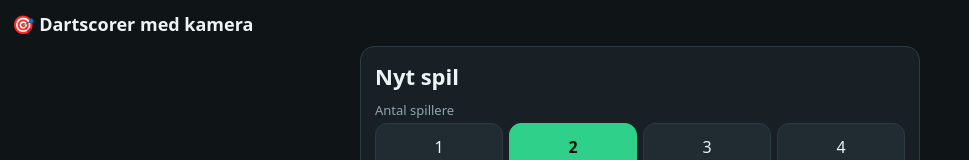
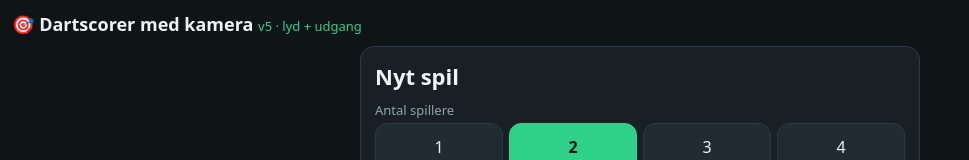
Before and after one commit to hemeni/Dart, a plain HTML site: page index.html in a window 1280 px wide. Shown: the top 160 px of the page, without its empty margins (0-969 px from the left). Drawn offline with Linux system fonts and the light colour scheme.

Commit message:
Add files via upload

```diff
--- a/index.html
+++ b/index.html
@@ -56,7 +56,7 @@ input[type=range]{width:100%}
 </style>
 </head>
 <body>
-<h1><span>🎯 Dartscorer med kamera</span><small id="topinfo"></small></h1>
+<h1><span>🎯 Dartscorer med kamera <small style="color:var(--acc)">v5 · lyd + udgang</small></span><small id="topinfo"></small></h1>
 <div id="app"></div>
 <input type="file" id="file" accept="image/*" capture="environment" class="hide">
 <video id="video" playsinline muted class="hide"></video>
```
